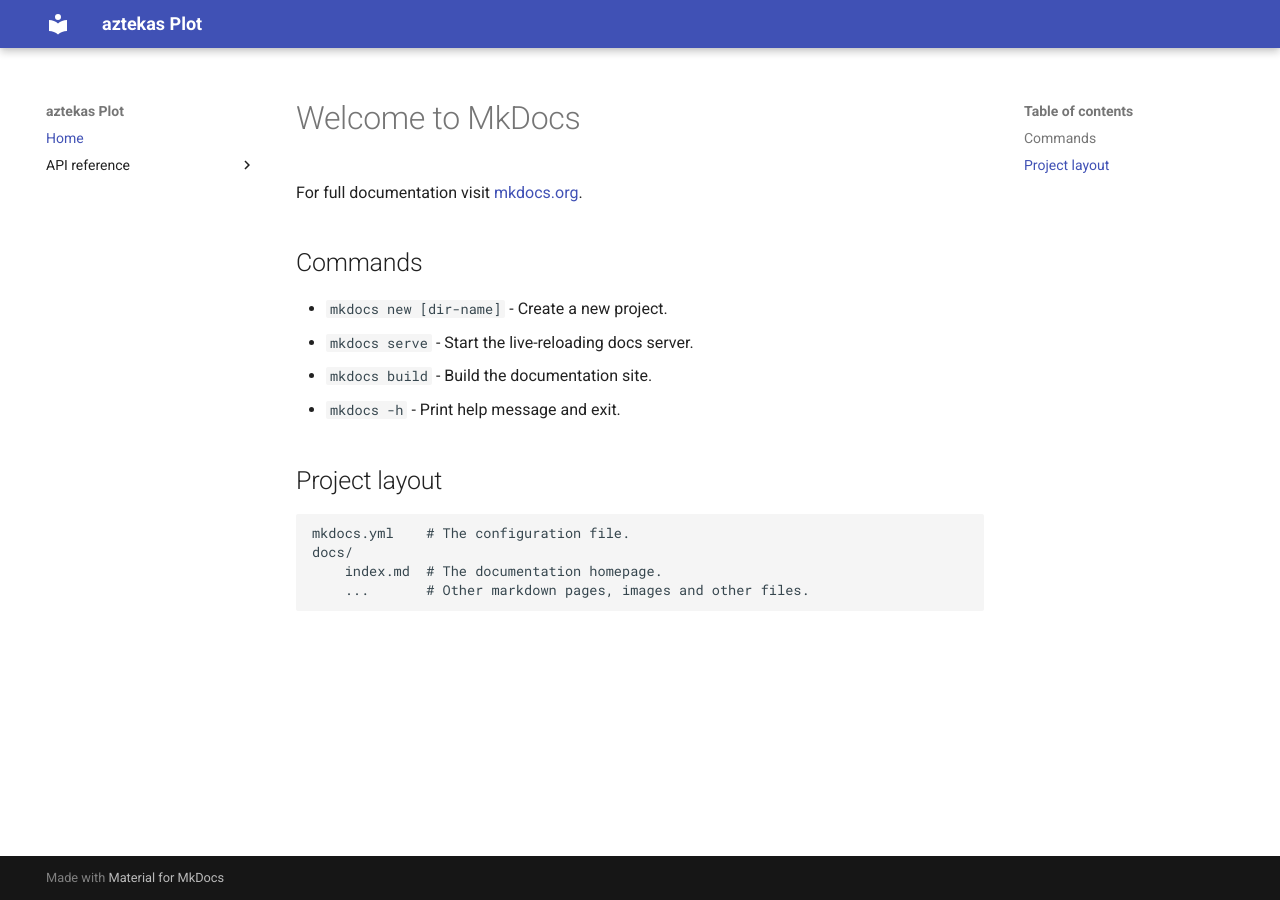
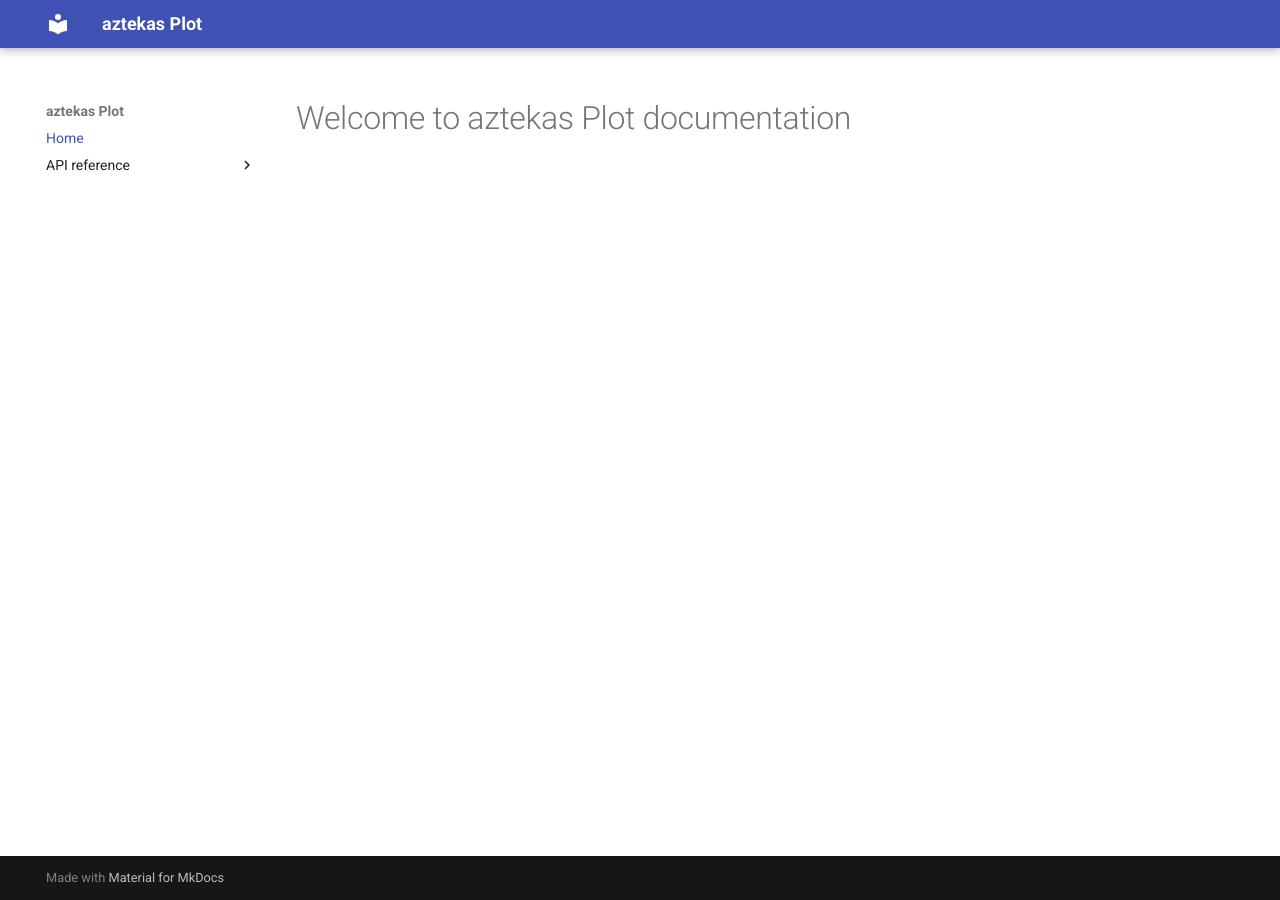
Before and after one commit to aaguayoo/aztekasPlots, an MkDocs documentation site: the page built from docs/index.md, in a window 1280 px wide. Built offline with MkDocs 1.6.1 and Material for MkDocs 9.7.7, drawn with Linux system fonts in a browser that asks for light colours.

Commit message:
feat: modifications in docs

```diff
--- a/docs/index.md
+++ b/docs/index.md
@@ -1,17 +1 @@
-# Welcome to MkDocs
-
-For full documentation visit [mkdocs.org](https://www.mkdocs.org).
-
-## Commands
-
-* `mkdocs new [dir-name]` - Create a new project.
-* `mkdocs serve` - Start the live-reloading docs server.
-* `mkdocs build` - Build the documentation site.
-* `mkdocs -h` - Print help message and exit.
-
-## Project layout
-
-    mkdocs.yml    # The configuration file.
-    docs/
-        index.md  # The documentation homepage.
-        ...       # Other markdown pages, images and other files.
+# Welcome to aztekas Plot documentation
--- a/mkdocs.yml
+++ b/mkdocs.yml
@@ -9,4 +9,4 @@
 nav:
   - Home: 'index.md'
   - 'API reference':
-      - 'Model': 'api_reference/model.md'
+      - 'Model': 'api_reference/main.md'
```
Also changed, not shown: docs/api_reference/main.md (renamed from docs/api_reference/model.md, +1 -1 lines).
